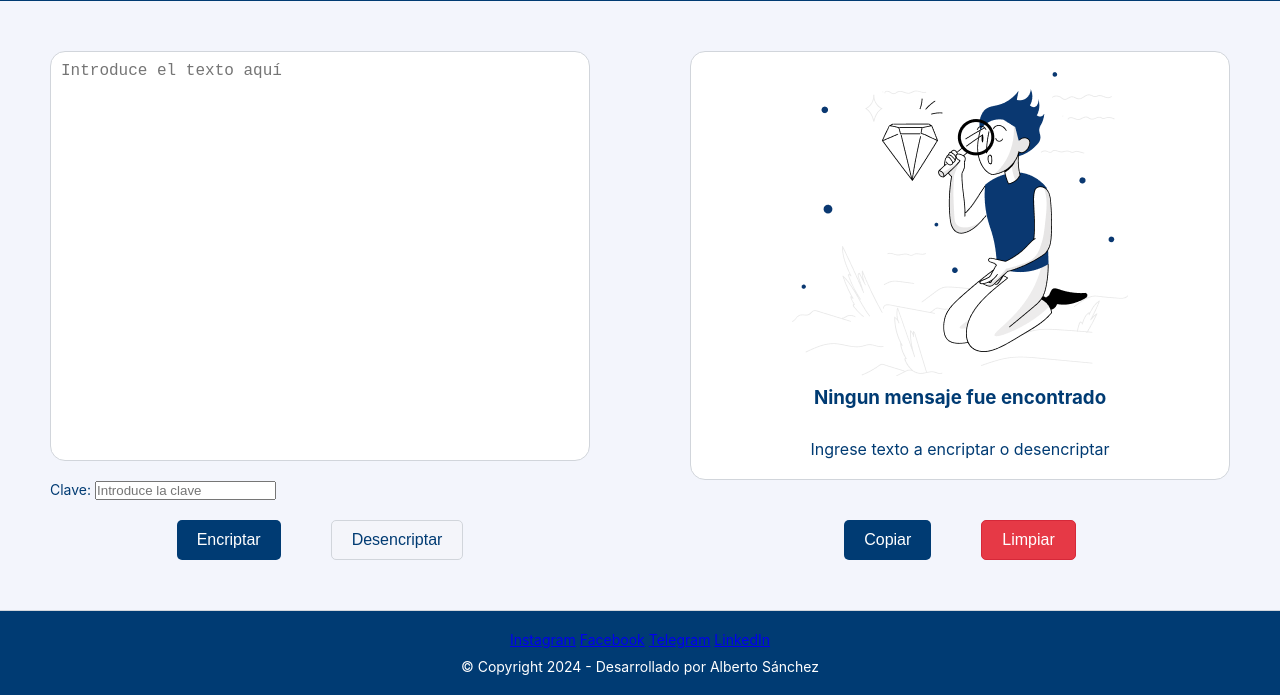
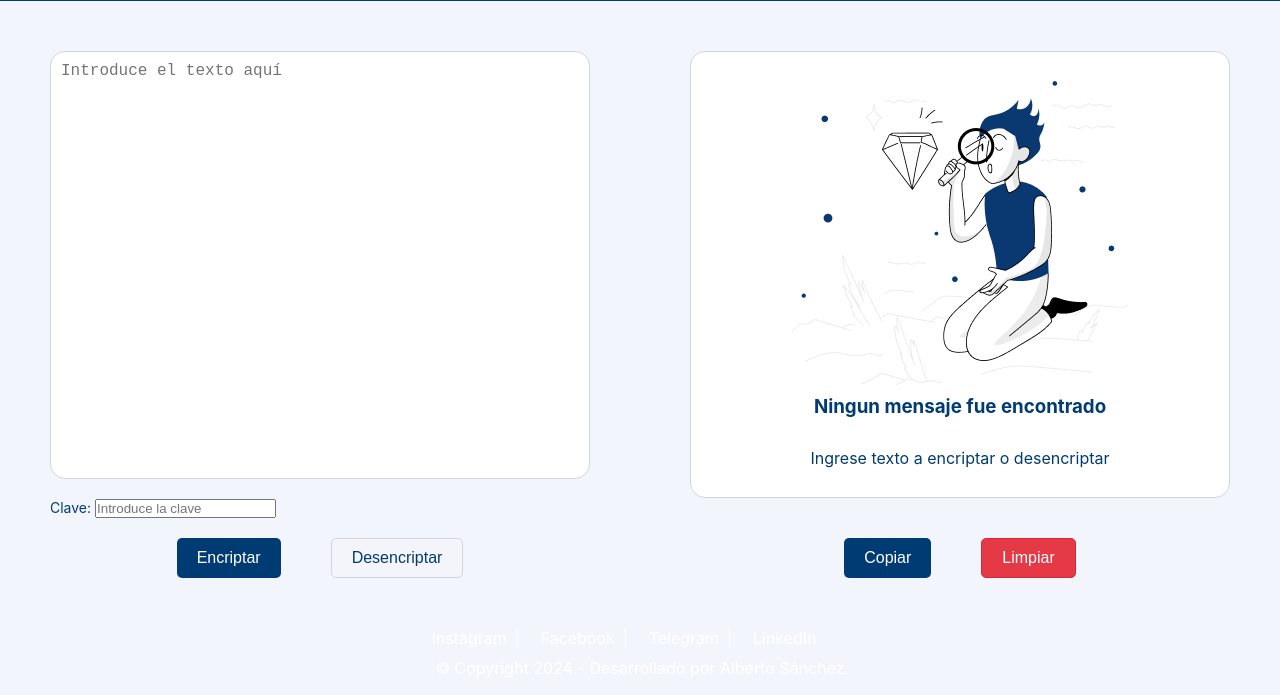
Before and after one commit to Alberto-nube/Challenge-Encriptador-de-texto, a plain HTML site: page index.html in a window 1280 px wide. Shown: the part 122-817 px from the top of the page. Drawn offline with Linux system fonts and the light colour scheme.

Commit message:
Update styles.css
Actualizacion del footer

```diff
--- a/styles.css
+++ b/styles.css
@@ -252,39 +252,46 @@ button {
     }
 }
 
+footer .footer-content {
+    display: flex;
+    justify-content: center;
+    flex-direction: column;
+    align-items: center;
+    flex-wrap: wrap;
+    gap: 10px; /* Espacio entre elementos */
+}
+
+.footer-links {
+    margin-right: 2em; /* Espacio entre los enlaces y los créditos */
+}
+
+.footer-links a {
+    color: white; /* Color del texto del footer */
+    text-decoration: none; /* Quitar subrayado */
+    margin: 0 0.5em; /* Espacio entre los enlaces */
+}
+
+.footer-links a:hover {
+    text-decoration: underline; /* Subrayado opcional al pasar el ratón */
+}
+
+.footer-links a:not(:last-child)::after {
+    content: '|'; /* Barra vertical entre los enlaces */
+    margin-left: 0.5em;
+    color: white; /* Color de la barra vertical */
+}
+
+.footer-credits {
+    color: white;
+}
+
+.footer-credits p {
+    margin: 0;
+}
 
 
 
-footer {
-    background-color: var(--primary-color);
-    color: var(--white-color);
-    text-align: center;
-    padding: 20px 0; /* Espacio aumentado para mejorar la separación */
-    font-size: var(--font-size-small);
-    border-top: 1px solid var(--accent-color); /* Borde superior para separación visual */
-}
 
-footer .footer-content {
-    display: flex;
-    flex-direction: column;
-    align-items: center;
-    gap: 10px; /* Espacio entre elementos */
-}
 
-footer nav {
-    display: flex;
-    gap: 15px; /* Espacio entre los links */
-}
-
-footer nav a {
-    color: var(--white-color);
-    text-decoration: none;
-}
-
-footer nav a:hover {
-    text-decoration: underline;
-}
-
-footer p {
     margin: 0;
 }
```
